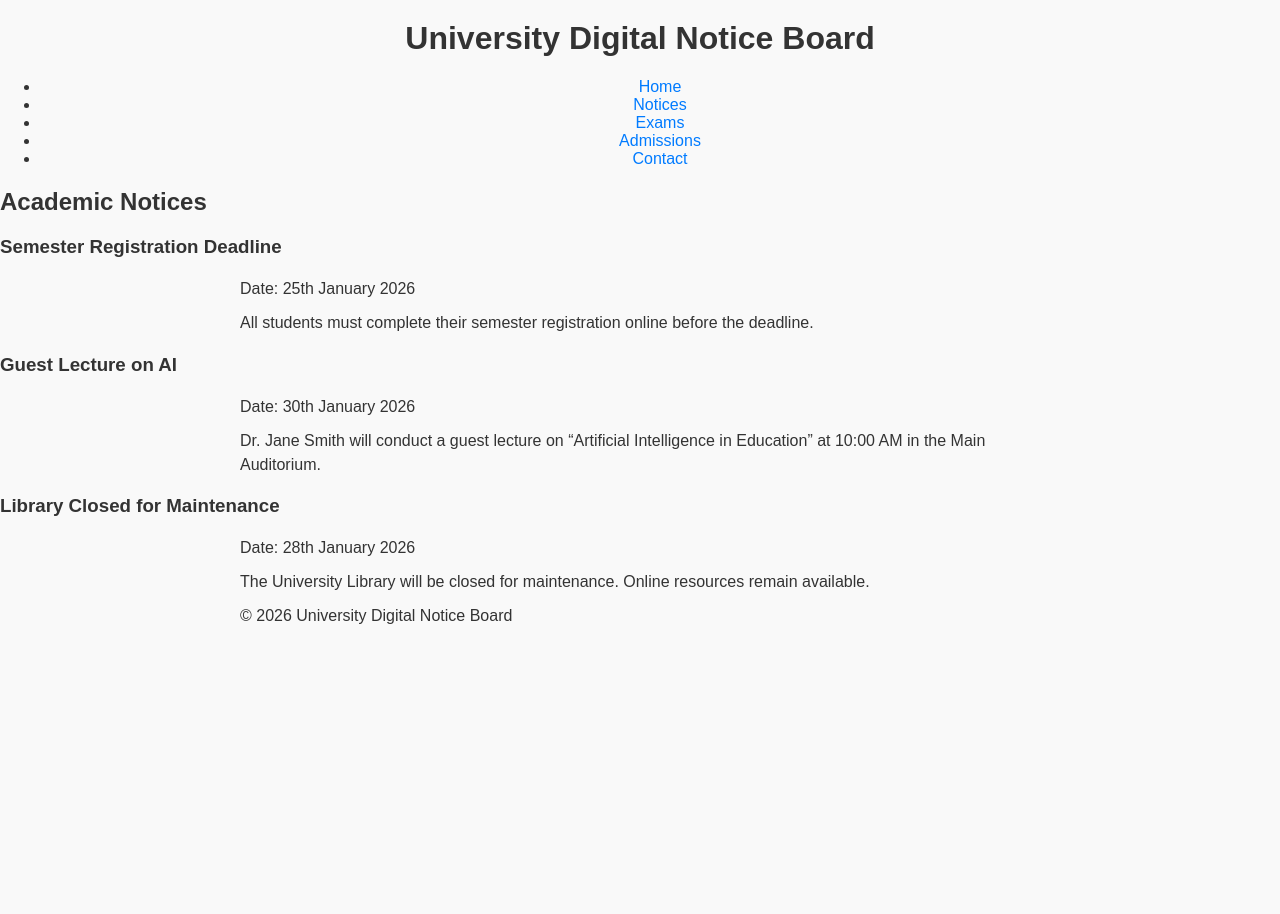
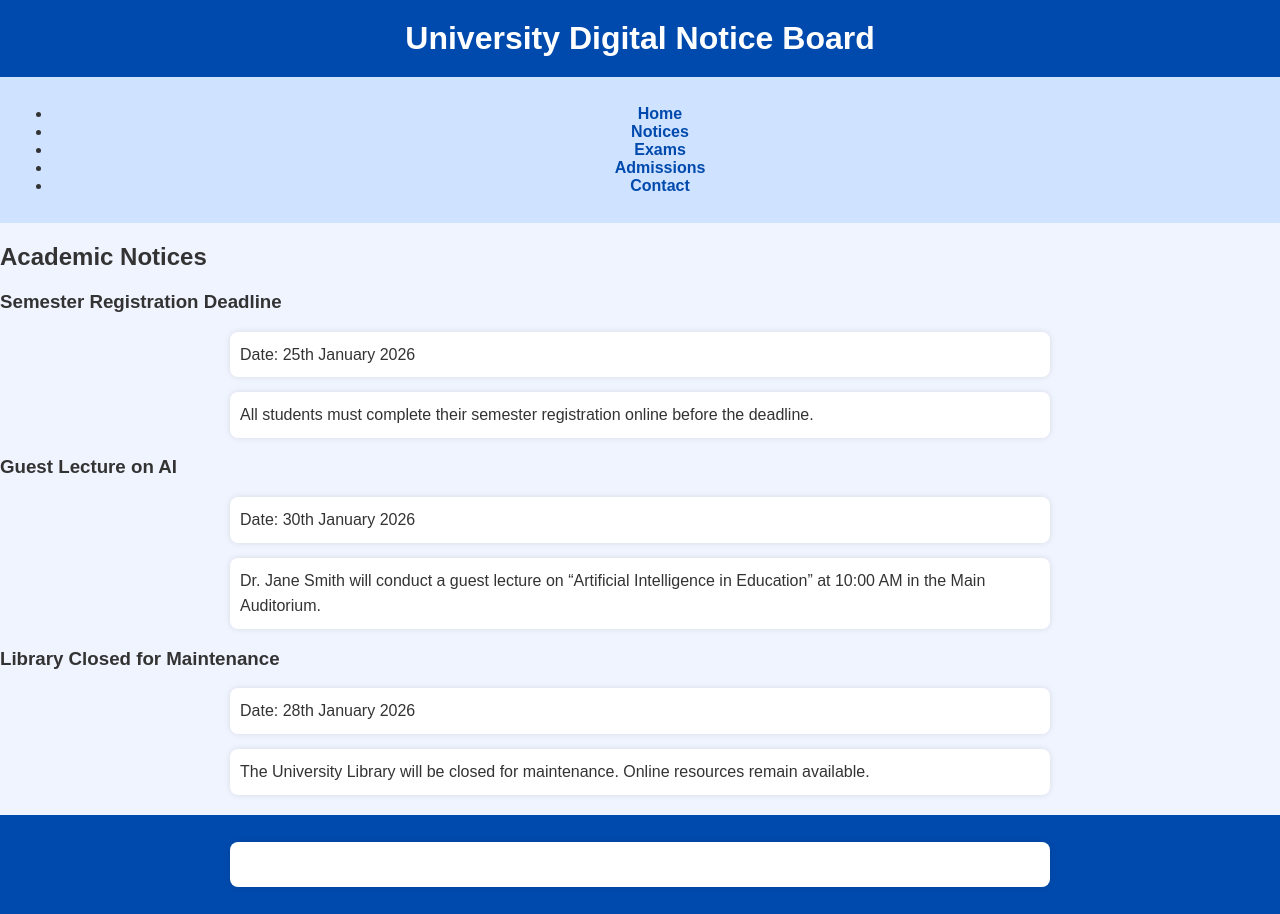
Before and after one commit to L1F22BSSE0074/uni-notice-board, a website: page src/notices.html in a window 1280 px wide. Before the commit the page ends 800 px from the top, so only its background shows below. Drawn offline with Linux system fonts and the light colour scheme.

Commit message:
changes made

```diff
--- a/styles/style.css
+++ b/styles/style.css
@@ -5,35 +5,58 @@ body {
     margin: 0;
     padding: 0;
     font-family: Arial, sans-serif;
-    background-color: #f9f9f9;
+    background-color: #f0f4ff; /* soft light blue page background */
     color: #333;
 }
 
 /* Header */
 h1 {
     text-align: center;
-    margin-top: 20px;
+    margin: 0;
+    padding: 20px;
+    background-color: #004aad;  /* deep blue header */
+    color: white;
 }
 
-/* Navigation menu */
+/* Navigation menu bar */
 nav {
     text-align: center;
-    margin: 20px 0;
+    padding: 12px;
+    background-color: #cfe2ff; /* light blue navbar background */
 }
 
+/* Navigation links */
 nav a {
     text-decoration: none;
-    margin: 0 10px;
-    color: #007bff;
+    margin: 0 12px;
+    padding: 6px 10px;
+    color: #004aad;
+    font-weight: bold;
+    border-radius: 6px;
 }
 
+/* Hover effect */
 nav a:hover {
-    text-decoration: underline;
+    background-color: #004aad;
+    color: white;
 }
 
-/* Paragraphs */
+/* Content paragraphs / text blocks */
 p {
     max-width: 800px;
-    margin: 10px auto;
-    line-height: 1.5;
+    margin: 15px auto;
+    padding: 10px;
+    line-height: 1.6;
+    background-color: #ffffff; /* white card look */
+    border-radius: 8px;
+    box-shadow: 0 0 6px rgba(0, 0, 0, 0.1);
 }
+
+/* Optional footer (if you add one) */
+footer {
+    text-align: center;
+    padding: 12px;
+    margin-top: 20px;
+    background-color: #004aad;
+    color: white;
+}
```
